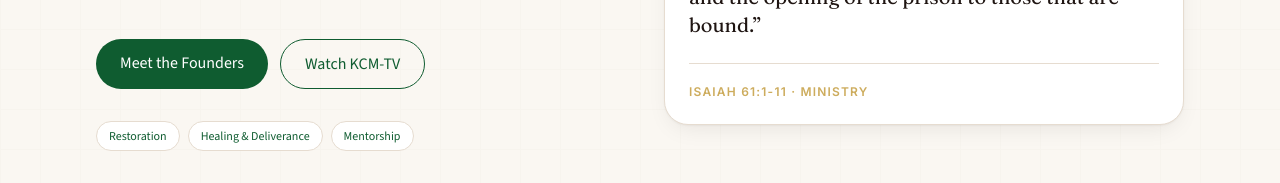
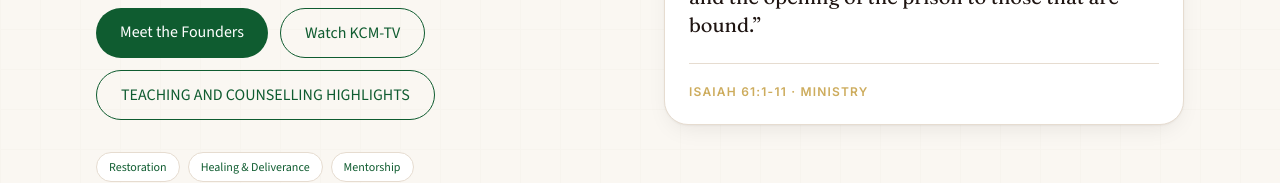
Before and after one commit to draron-dare-045/Kingdom_Ministry, a React (Vite) app in the folder kmc-source/: page / in a window 1280 px wide. Shown: the part 451-634 px from the top of the page. Built offline with nearby package versions, Linux system fonts and the light colour scheme; no server answers.

Commit message:
added Teaching and Counselling Highlights

```diff
--- a/kmc-source/src/components/Hero.jsx
+++ b/kmc-source/src/components/Hero.jsx
@@ -91,6 +91,15 @@ export default function Hero() {
             >
               Watch KCM-TV
             </Link>
+
+
+            <Link
+              to="/ministries"
+              className="px-6 py-3 rounded-full border border-kingdomGreen text-kingdomGreen font-medium hover:bg-kingdomGreen hover:text-white transition"
+            >
+              TEACHING AND COUNSELLING HIGHLIGHTS
+            </Link>
+
           </motion.div>
 
           <motion.div
```
